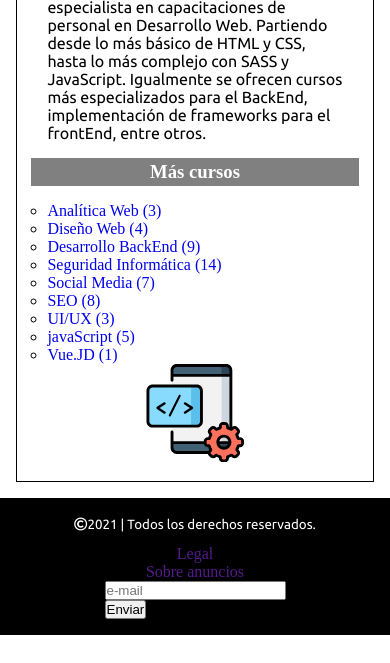
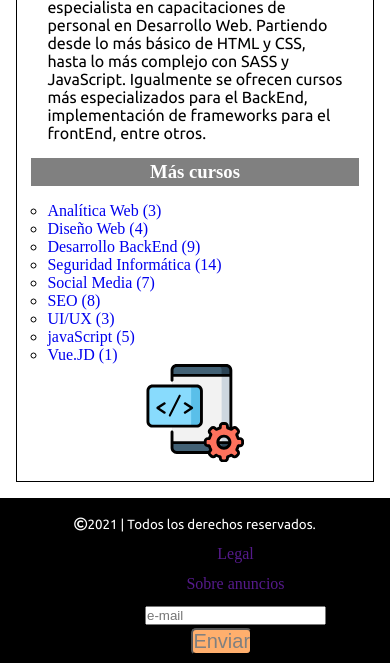
Before and after one commit to isis-camila/mi-emprendimiento, a plain HTML site: page index.html in a window 390 px wide. Shown: the part 1425-2088 px from the top of the page. Before the commit the page ends 2060 px from the top, so only its background shows below. Drawn offline with Linux system fonts and the light colour scheme.

Commit message:
se corrige clase de footer button, activa hover y focus y revisa versión mobile first

```diff
--- a/assets/sass/layout/_footer.scss
+++ b/assets/sass/layout/_footer.scss
@@ -22,15 +22,9 @@
 
 @media (max-width:576px){
   .footer{
-    // display: flex;
-    // flex-flow: row wrap;
-    // flex-direction: column;;
-    // justify-content: center;
-    // align-content: space-between;
-    // width: auto;
-
     position: relative;
     background-color: $black;
+    color: white;
     display: flex;
     flex-direction: column;
     justify-content: space-between;
@@ -42,11 +36,9 @@
     font-size: $medium;
     margin-top: .7rem;
     margin-bottom: .8rem;
-
   }
 
-   &__list{
-
+  &__list{
     margin-bottom: .5rem;
     display: flex;
     flex-direction: column;
@@ -55,19 +47,27 @@
     width: 100px;
     list-style: none;
     color: $white;
+    flex-wrap: wrap;
+    margin-block-end:0;
    }
 
    &__item{
     white-space: nowrap;
+    margin-bottom: .8rem;
+    color: $white;
    }
 
+    &__placeholder-mail{
+      border-radius: 20%;
 
-
+    }
     &__button{
     background-color: $tangerine;
-    font-size: $x-large;
+    font-size: $large;
     border-radius: 5px;
-
+    color: #808080;
+    margin-left: 2.9rem;
+    margin-top: .2rem;
         &:hover{
         background-color:$white;
         }
@@ -79,56 +79,3 @@
   }
 }
 }
-
-
-
-
-
-
-// //This file is for create your style with relation on space of footer
-// .footer {
-//     padding: 3rem;
-//     display: flex;
-//     flex-flow: row wrap;
-//     justify-content: space-around;
-//     align-items: center;
-//     align-content: space-between;
-//     color: white;
-//     background-color: black;
-
-//     &__list {
-//       display: flex;
-//       flex-flow: row wrap;
-//       justify-content: space-around;
-//       align-items: center;
-//       align-content: space-between;
-//       list-style: none;
-
-//     }
-//     &__item {
-//       font-size: 0.8rem;
-//       margin: 0 20px;
-
-//     }
-//   }
-
-//   @media (max-width: 575.98px) {
-//     .footer {
-//       flex-flow: column wrap;
-//       justify-content: center;
-//       align-content: center;
-//       &__text {
-//         text-align: center;
-//       }
-
-//       &__list {
-//         margin-top: 10px;
-//         flex-flow: row wrap;
-//         justify-content: center;
-//         align-content: center;
-//       }
-//       &__item {
-//
-//       }
-//     }
-//   }
--- a/index.html
+++ b/index.html
@@ -184,7 +184,7 @@
             <form class="footer__placeholder-mail">
                 <input type="text" placeholder="e-mail">
 
-                <button class="footer_button">Enviar</button>
+                <button class="footer__button">Enviar</button>
             </form>
         </ul>
 
```
Also changed, not shown: assets/css/main.css, 1 other file.
